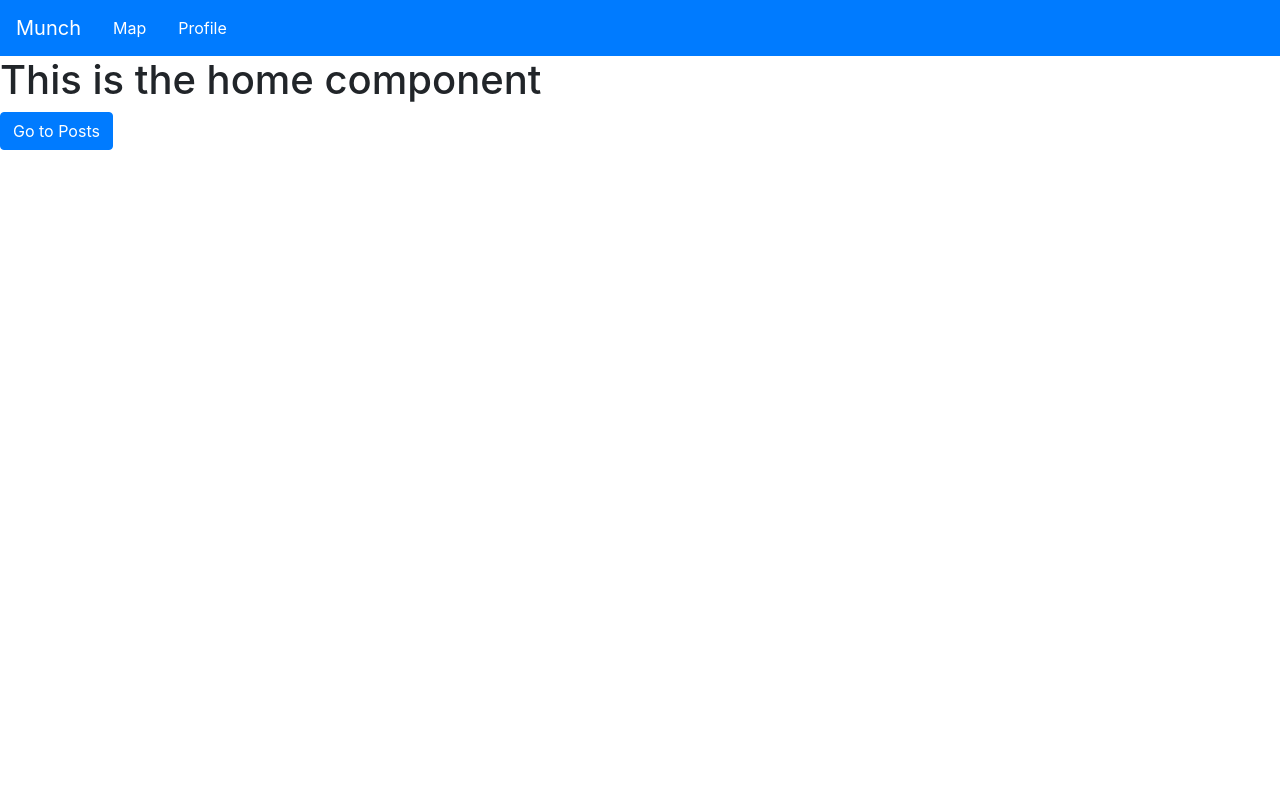
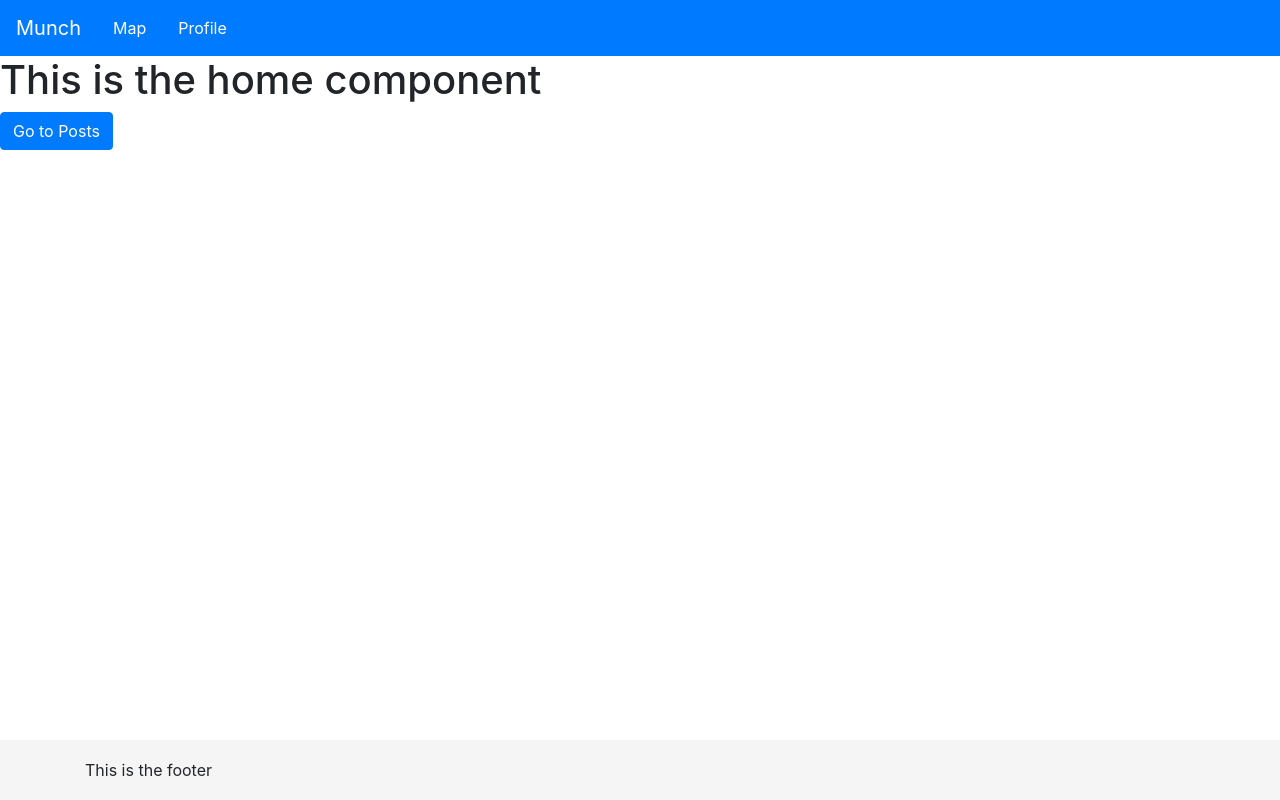
Before and after one commit to benAkehurst/food-search-v2, an Angular app in the folder food-search/: page /home in a window 1280 px wide. Built offline with nearby package versions, Linux system fonts and the light colour scheme; no server answers.

Commit message:
adding footer to home component

```diff
--- a/food-search/src/app/Components/HomeComponent/home.component.html
+++ b/food-search/src/app/Components/HomeComponent/home.component.html
@@ -3,3 +3,5 @@
 <h1>This is the home component</h1>
 
 <button type="button" class="btn btn-primary" (click)="goToPosts()">Go to Posts</button>
+
+<app-footer></app-footer>
--- a/food-search/src/app/Components/HomeComponent/home.component.ts
+++ b/food-search/src/app/Components/HomeComponent/home.component.ts
@@ -18,7 +18,7 @@ export class HomeComponent implements OnInit {
 
     ngOnInit() {
 
-        this.getAllPlaces();
+        // this.getAllPlaces();
 
     }
 
```
